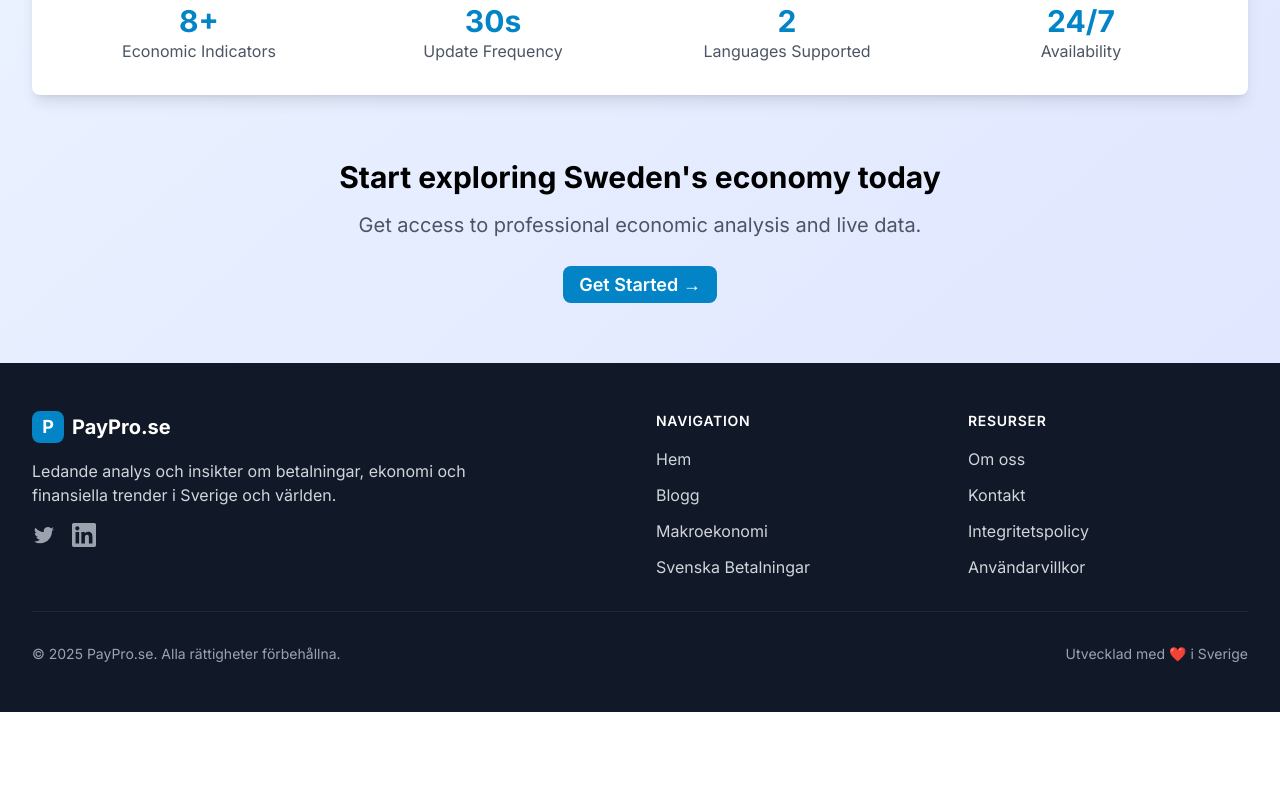
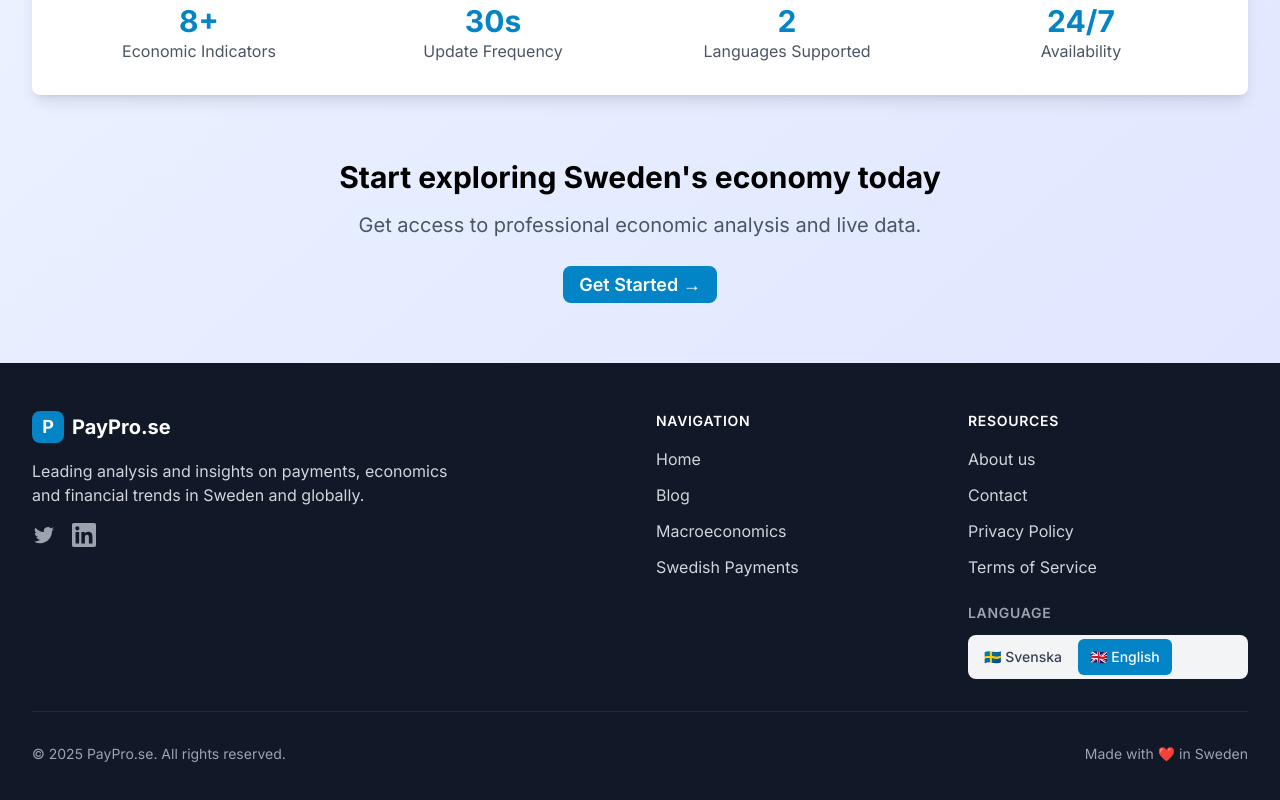
Before and after one commit to manpro/paypro-se, a Next.js app: page /en in a window 1280 px wide. Shown: the part 796-1596 px from the top of the page. Before the commit the page ends 1508 px from the top, so only its background shows below. Built offline with nearby package versions, Linux system fonts and the light colour scheme.

Commit message:
Enhanced language switcher with global presence

```diff
--- a/app/[locale]/dashboards/makro/page.tsx
+++ b/app/[locale]/dashboards/makro/page.tsx
@@ -1,31 +1,19 @@
 import React from 'react'
-import Head from 'next/head'
 import Header from '@/components/layout/Header'
-import Footer from '@/components/layout/Footer'
-import { getTranslation } from '@/lib/translations'
+import MacroDashboardClient from '@/components/dashboards/MacroDashboardClient'
 import { Locale, i18n } from '@/i18n.config'
-import MacroDashboardClient from '@/components/dashboards/MacroDashboardClient'
 
 export async function generateStaticParams() {
   return i18n.locales.map((locale) => ({ locale }))
 }
 
-export default function SverigeMakroDashboard({ params }: { params: { locale: Locale } }) {
+export default function MacroPage({ params }: { params: { locale: Locale } }) {
   const { locale } = params
-  const t = (key: keyof import('@/lib/translations').Translations) => getTranslation(key, locale)
 
   return (
     <>
-      <Head>
-        <title>{t('macro.title')} - PayPro.se</title>
-        <meta name="description" content={t('macro.description')} />
-        <meta name="viewport" content="width=device-width, initial-scale=1" />
-        <link rel="icon" href="/favicon.ico" />
-      </Head>
-
       <Header locale={locale} />
       <MacroDashboardClient locale={locale} />
-      <Footer />
     </>
   )
 }
--- a/app/[locale]/layout.tsx
+++ b/app/[locale]/layout.tsx
@@ -1,6 +1,7 @@
 import '../globals.css'
 import { Inter } from 'next/font/google'
 import { Locale, i18n } from '@/i18n.config'
+import Footer from '@/components/layout/Footer'
 
 const inter = Inter({ subsets: ['latin'] })
 
@@ -15,15 +16,19 @@ export const metadata = {
 
 export default function RootLayout({
   children,
-  params,
+  params
 }: {
   children: React.ReactNode
   params: { locale: Locale }
 }) {
   return (
     <html lang={params.locale}>
+      <head>
+        <link rel="icon" href="/favicon.ico" />
+      </head>
       <body className={inter.className}>
         {children}
+        <Footer locale={params.locale} />
       </body>
     </html>
   )
--- a/app/[locale]/page.tsx
+++ b/app/[locale]/page.tsx
@@ -1,7 +1,6 @@
 import React from 'react'
 import Head from 'next/head'
 import Header from '@/components/layout/Header'
-import Footer from '@/components/layout/Footer'
 import { Locale, i18n } from '@/i18n.config'
 import { getTranslation } from '@/lib/translations'
 
@@ -158,8 +157,6 @@ export default function HomePage({ params }: { params: { locale: Locale } }) {
           </div>
         </div>
       </main>
-
-      <Footer />
     </>
   )
 }
--- a/components/layout/Footer.tsx
+++ b/components/layout/Footer.tsx
@@ -1,8 +1,30 @@
 import React from 'react'
 import Link from 'next/link'
+import { usePathname } from 'next/navigation'
+import { Locale } from '@/i18n.config'
+import { getTranslation } from '@/lib/translations'
+import LanguageSwitcher from '@/components/layout/LanguageSwitcher'
 
-const Footer = () => {
+interface FooterProps {
+  locale?: Locale
+}
+
+const Footer = ({ locale }: FooterProps) => {
+  const pathname = usePathname()
   const currentYear = new Date().getFullYear()
+
+  // Detect current locale from pathname if not provided
+  const currentLocale = locale || (pathname?.startsWith('/en') ? 'en' : 'sv')
+
+  const t = (key: keyof import('@/lib/translations').Translations) => getTranslation(key, currentLocale)
+
+  // Create locale-aware URLs
+  const getLocalizedHref = (path: string) => {
+    if (currentLocale === 'en') {
+      return path === '/' ? '/en' : `/en${path}`
+    }
+    return path
+  }
 
   return (
     <footer className="bg-gray-900 text-white">
@@ -17,7 +39,10 @@ const Footer = () => {
               <span className="text-xl font-bold">PayPro.se</span>
             </div>
             <p className="text-gray-300 mb-4 max-w-md">
-              Ledande analys och insikter om betalningar, ekonomi och finansiella trender i Sverige och världen.
+              {currentLocale === 'sv'
+                ? 'Ledande analys och insikter om betalningar, ekonomi och finansiella trender i Sverige och världen.'
+                : 'Leading analysis and insights on payments, economics and financial trends in Sweden and globally.'
+              }
             </p>
             <div className="flex space-x-4">
               <a href="#" className="text-gray-400 hover:text-white transition-colors">
@@ -37,65 +62,77 @@ const Footer = () => {
 
           {/* Quick Links */}
           <div>
-            <h3 className="text-sm font-semibold uppercase tracking-wider mb-4">Navigation</h3>
+            <h3 className="text-sm font-semibold uppercase tracking-wider mb-4">
+              {t('nav.navigation')}
+            </h3>
             <ul className="space-y-3">
               <li>
-                <Link href="/" className="text-gray-300 hover:text-white transition-colors">
-                  Hem
+                <Link href={getLocalizedHref('/')} className="text-gray-300 hover:text-white transition-colors">
+                  {t('nav.home')}
                 </Link>
               </li>
               <li>
-                <Link href="/blog" className="text-gray-300 hover:text-white transition-colors">
-                  Blogg
+                <Link href={getLocalizedHref('/blog')} className="text-gray-300 hover:text-white transition-colors">
+                  {t('nav.blog')}
                 </Link>
               </li>
               <li>
-                <Link href="/dashboards/makro" className="text-gray-300 hover:text-white transition-colors">
-                  Makroekonomi
+                <Link href={getLocalizedHref('/dashboards/makro')} className="text-gray-300 hover:text-white transition-colors">
+                  {t('nav.macro')}
                 </Link>
               </li>
               <li>
-                <Link href="/dashboards/swish" className="text-gray-300 hover:text-white transition-colors">
-                  Svenska Betalningar
+                <Link href={getLocalizedHref('/dashboards/swish')} className="text-gray-300 hover:text-white transition-colors">
+                  {currentLocale === 'sv' ? 'Svenska Betalningar' : 'Swedish Payments'}
                 </Link>
               </li>
             </ul>
           </div>
 
-          {/* Resources */}
+          {/* Resources & Language Switcher */}
           <div>
-            <h3 className="text-sm font-semibold uppercase tracking-wider mb-4">Resurser</h3>
-            <ul className="space-y-3">
+            <h3 className="text-sm font-semibold uppercase tracking-wider mb-4">
+              {currentLocale === 'sv' ? 'Resurser' : 'Resources'}
+            </h3>
+            <ul className="space-y-3 mb-6">
               <li>
                 <a href="#" className="text-gray-300 hover:text-white transition-colors">
-                  Om oss
+                  {currentLocale === 'sv' ? 'Om oss' : 'About us'}
                 </a>
               </li>
               <li>
                 <a href="#" className="text-gray-300 hover:text-white transition-colors">
-                  Kontakt
+                  {currentLocale === 'sv' ? 'Kontakt' : 'Contact'}
                 </a>
               </li>
               <li>
                 <a href="#" className="text-gray-300 hover:text-white transition-colors">
-                  Integritetspolicy
+                  {currentLocale === 'sv' ? 'Integritetspolicy' : 'Privacy Policy'}
                 </a>
               </li>
               <li>
                 <a href="#" className="text-gray-300 hover:text-white transition-colors">
-                  Användarvillkor
+                  {currentLocale === 'sv' ? 'Användarvillkor' : 'Terms of Service'}
                 </a>
               </li>
             </ul>
+
+            {/* Language Switcher in Footer */}
+            <div>
+              <h4 className="text-sm font-semibold uppercase tracking-wider mb-3 text-gray-400">
+                {currentLocale === 'sv' ? 'Språk' : 'Language'}
+              </h4>
+              <LanguageSwitcher currentLocale={currentLocale} />
+            </div>
           </div>
         </div>
 
         <div className="border-t border-gray-800 mt-8 pt-8 flex flex-col md:flex-row justify-between items-center">
           <p className="text-gray-400 text-sm">
-            © {currentYear} PayPro.se. Alla rättigheter förbehållna.
+            © {currentYear} PayPro.se. {currentLocale === 'sv' ? 'Alla rättigheter förbehållna.' : 'All rights reserved.'}
           </p>
           <p className="text-gray-400 text-sm mt-4 md:mt-0">
-            Utvecklad med ❤️ i Sverige
+            {currentLocale === 'sv' ? 'Utvecklad med ❤️ i Sverige' : 'Made with ❤️ in Sweden'}
           </p>
         </div>
       </div>
--- a/components/layout/LanguageSwitcher.tsx
+++ b/components/layout/LanguageSwitcher.tsx
@@ -34,18 +34,19 @@ export default function LanguageSwitcher({ currentLocale }: LanguageSwitcherProp
   }
 
   return (
-    <div className="flex items-center space-x-2">
+    <div className="flex items-center space-x-1 bg-gray-100 rounded-lg p-1">
       {i18n.locales.map((locale) => (
         <Link
           key={locale}
           href={getLocalizedPath(locale)}
-          className={`px-3 py-1 text-sm rounded transition-colors ${
+          className={`px-3 py-2 text-sm font-medium rounded-md transition-all duration-200 ${
             currentLocale === locale
-              ? 'bg-paypro-600 text-white'
-              : 'text-gray-600 hover:text-paypro-600 hover:bg-gray-100'
+              ? 'bg-paypro-600 text-white shadow-sm'
+              : 'text-gray-700 hover:text-paypro-600 hover:bg-white hover:shadow-sm'
           }`}
+          title={locale === 'sv' ? 'Byt till svenska' : 'Switch to English'}
         >
-          {locale === 'sv' ? '🇸🇪 SV' : '🇬🇧 EN'}
+          {locale === 'sv' ? '🇸🇪 Svenska' : '🇬🇧 English'}
         </Link>
       ))}
     </div>
--- a/lib/translations.ts
+++ b/lib/translations.ts
@@ -6,6 +6,7 @@ export interface Translations {
   'nav.dashboards': string
   'nav.blog': string
   'nav.macro': string
+  'nav.navigation': string
 
   // Dashboard - Swedish Macro
   'macro.title': string
@@ -58,6 +59,7 @@ const translations: Record<Locale, Translations> = {
     'nav.dashboards': 'Dashboards',
     'nav.blog': 'Blogg',
     'nav.macro': 'Makroekonomi',
+    'nav.navigation': 'Navigation',
 
     // Dashboard
     'macro.title': '🇸🇪 Sveriges Makroekonomi Dashboard',
@@ -109,6 +111,7 @@ const translations: Record<Locale, Translations> = {
     'nav.dashboards': 'Dashboards',
     'nav.blog': 'Blog',
     'nav.macro': 'Macroeconomics',
+    'nav.navigation': 'Navigation',
 
     // Dashboard
     'macro.title': '🇸🇪 Swedish Macroeconomic Dashboard',
```
